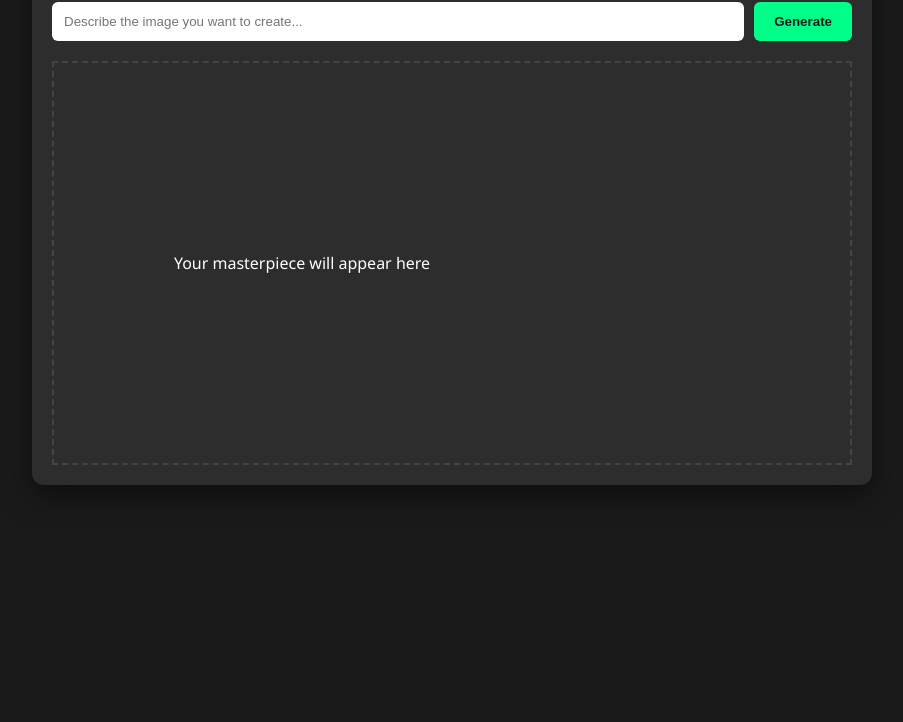
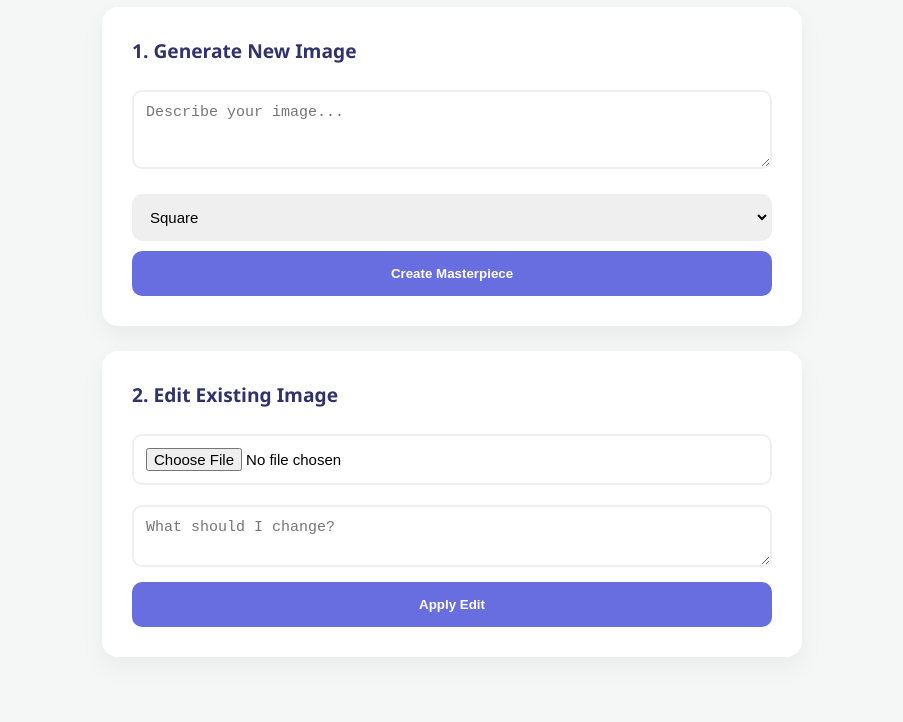
Before and after one commit to Org694/Create-image-, a plain HTML site: page index.html in a window 1280 px wide. Shown: the part 119-841 px from the top of the page, without its empty margins (188-1091 px from the left). Before the commit the page ends 800 px from the top, so only its background shows below. Drawn offline with Linux system fonts and the light colour scheme.

Commit message:
Revamp HTML structure and styles for AI Image Studio

```diff
--- a/index.html
+++ b/index.html
@@ -5,80 +5,97 @@
     <meta name="viewport" content="width=device-width, initial-scale=1.0">
     <title>AI Image Studio</title>
     <style>
-        body { font-family: 'Segoe UI', sans-serif; background: #1a1a1a; color: white; display: flex; flex-direction: column; align-items: center; padding: 20px; }
-        .container { max-width: 800px; width: 100%; background: #2d2d2d; padding: 20px; border-radius: 12px; box-shadow: 0 10px 30px rgba(0,0,0,0.5); }
-        .controls { display: flex; gap: 10px; margin-bottom: 20px; }
-        input[type="text"] { flex-grow: 1; padding: 12px; border-radius: 6px; border: none; }
-        button { padding: 12px 20px; border-radius: 6px; border: none; cursor: pointer; font-weight: bold; transition: 0.3s; }
-        .btn-generate { background: #00ff88; color: #1a1a1a; }
-        .btn-edit { background: #00a2ff; color: white; }
-        .canvas-area { border: 2px dashed #444; min-height: 400px; display: flex; justify-content: center; align-items: center; overflow: hidden; position: relative; }
-        canvas { max-width: 100%; height: auto; border-radius: 8px; }
-        .edit-tools { margin-top: 15px; display: none; gap: 10px; justify-content: center; }
+        body { font-family: 'Segoe UI', Tahoma, Geneva, Verdana, sans-serif; background-color: #f4f7f6; margin: 0; padding: 40px; display: flex; flex-direction: column; align-items: center; }
+        .container { width: 100%; max-width: 700px; }
+        .card { background: white; padding: 30px; border-radius: 16px; box-shadow: 0 10px 25px rgba(0,0,0,0.05); margin-bottom: 25px; }
+        h1 { color: #4834d4; text-align: center; }
+        h2 { margin-top: 0; color: #30336b; font-size: 1.2rem; }
+        textarea, select, input[type="file"] { width: 100%; padding: 12px; margin: 10px 0; border: 2px solid #edeff2; border-radius: 10px; box-sizing: border-box; font-size: 15px; }
+        button { width: 100%; padding: 15px; background-color: #686de0; color: white; border: none; border-radius: 10px; font-weight: bold; cursor: pointer; transition: background 0.3s; }
+        button:hover { background-color: #4834d4; }
+        button:disabled { background-color: #ccc; }
+        .loader { display: none; text-align: center; margin-top: 10px; color: #686de0; font-weight: bold; }
+        img { width: 100%; border-radius: 12px; margin-top: 20px; border: 1px solid #ddd; }
     </style>
 </head>
 <body>
 
 <div class="container">
-        <h2>AI Image Creator & Editor</h2>
+    <h1>AI Image Studio</h1>
 
-        <div class="controls">
-            <input type="text" id="prompt" placeholder="Describe the image you want to create...">
-            <button class="btn-generate" onclick="generateImage()">Generate</button>
+    <div class="card">
+        <h2>1. Generate New Image</h2>
+        <textarea id="genPrompt" rows="3" placeholder="Describe your image..."></textarea>
+        <select id="orientation">
+            <option value="square">Square</option>
+            <option value="landscape">Landscape</option>
+            <option value="vertical">Vertical</option>
+        </select>
+        <button id="genBtn" onclick="handleGenerate()">Create Masterpiece</button>
+        <div id="genLoader" class="loader">AI is painting...</div>
+        <div id="genResult"></div>
     </div>
 
-        <div class="canvas-area" id="canvas-container">
-            <p id="placeholder-text">Your masterpiece will appear here</p>
-            <canvas id="mainCanvas"></canvas>
-        </div>
-
-        <div class="edit-tools" id="editTools">
-            <button class="btn-edit" onclick="applyFilter('grayscale(100%)')">B&W</button>
-            <button class="btn-edit" onclick="applyFilter('sepia(100%)')">Sepia</button>
-            <button class="btn-edit" onclick="applyFilter('brightness(150%)')">Brighten</button>
-            <button style="background:#ff4444; color:white;" onclick="resetImage()">Reset</button>
+    <div class="card">
+        <h2>2. Edit Existing Image</h2>
+        <input type="file" id="imageInput" accept="image/*">
+        <textarea id="editPrompt" rows="2" placeholder="What should I change?"></textarea>
+        <button id="editBtn" onclick="handleEdit()">Apply Edit</button>
+        <div id="editLoader" class="loader">AI is re-painting...</div>
+        <div id="editResult"></div>
     </div>
 </div>
 
 <script>
-        const canvas = document.getElementById('mainCanvas');
-        const ctx = canvas.getContext('2d');
-        let originalImage = null;
+    const API_BASE = '/api';
 
-        async function generateImage() {
-            const prompt = document.getElementById('prompt').value;
-            if (!prompt) return alert("Please enter a prompt!");
+    async function handleGenerate() {
+        const prompt = document.querySelector('#genPrompt').value;
+        const orientation = document.querySelector('#orientation').value;
+        if (!prompt) return alert("Enter a prompt!");
 
-            document.getElementById('placeholder-text').innerText = "Generating... (Simulated)";
-
-            // Note: In a real app, you would fetch from an API (OpenAI, Stability, etc.)
-            // Here, we use a high-quality placeholder to demonstrate the workflow
-            const imageUrl = `https://picsum.photos/seed/${Math.random()}/800/600`;
-
-            const img = new Image();
-            img.crossOrigin = "Anonymous";
-            img.src = imageUrl;
-            img.onload = () => {
-                document.getElementById('placeholder-text').style.display = 'none';
-                document.getElementById('editTools').style.display = 'flex';
-                canvas.width = img.width;
-                canvas.height = img.height;
-                ctx.drawImage(img, 0, 0);
-                originalImage = img;
-            };
+        toggleState('gen', true);
+        try {
+            const response = await fetch(`${API_BASE}/create-image`, {
+                method: 'POST',
+                headers: { 'Content-Type': 'application/json' },
+                body: JSON.stringify({ prompt, orientation })
+            });
+            const data = await response.json();
+            document.querySelector('#genResult').innerHTML = `<img src="${data.image_url}">`;
+        } catch (err) { alert("Error generating image."); }
+        toggleState('gen', false);
     }
 
-        function applyFilter(filterString) {
-            if (!originalImage) return;
-            ctx.filter = filterString;
-            ctx.drawImage(originalImage, 0, 0);
+    async function handleEdit() {
+        const file = document.querySelector('#imageInput').files[0];
+        const prompt = document.querySelector('#editPrompt').value;
+        if (!file || !prompt) return alert("Select image and enter prompt!");
+
+        toggleState('edit', true);
+        try {
+            const formData = new FormData();
+            formData.append('file', file);
+
+            const uploadRes = await fetch(`${API_BASE}/upload`, { method: 'POST', body: formData });
+            const { image_id } = await uploadRes.json();
+
+            const editRes = await fetch(`${API_BASE}/edit-image`, {
+                method: 'POST',
+                headers: { 'Content-Type': 'application/json' },
+                body: JSON.stringify({ image_id, prompt })
+            });
+            const data = await editRes.json();
+            document.querySelector('#editResult').innerHTML = `<img src="${data.image_url}">`;
+        } catch (err) { alert("Error editing image."); }
+        toggleState('edit', false);
     }
 
-        function resetImage() {
-            if (!originalImage) return;
-            ctx.filter = 'none';
-            ctx.drawImage(originalImage, 0, 0);
+    function toggleState(type, loading) {
+        document.querySelector(`#${type}Btn`).disabled = loading;
+        document.querySelector(`#${type}Loader`).style.display = loading ? 'block' : 'none';
     }
 </script>
+
 </body>
 </html>
```
Lines whose indentation alone changed are shown as unchanged.
